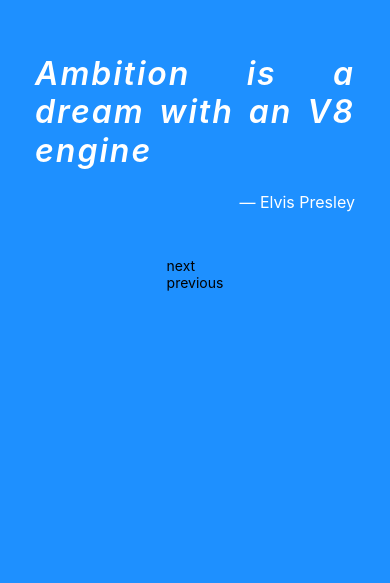
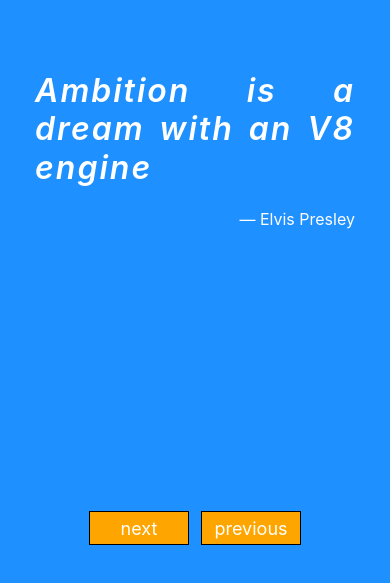
Before and after one commit to thisKonrad/react_native_quotes_app, a React Native app: screen / in a window 390 px wide. Shown: the part 249-832 px from the top of the page. Built offline with nearby package versions, Linux system fonts and the light colour scheme.

Commit message:
pressables basic position basic styles

```diff
--- a/App.js
+++ b/App.js
@@ -32,18 +32,24 @@ export default function App() {
       <Quotes
         text={quote.text}
         author={quote.author} />
-      <View styles={styles.pressableWrap}>
+
+      <View style={styles.pressableWrap}>
         <Pressable
+          style={styles.pressable}
           onPress={handleNextQuote}
         >
-          <Text>next</Text>
+          <Text style={styles.pressText}>
+            next</Text>
         </Pressable>
         <Pressable
+          style={styles.pressable}
           onPress={handlePreviousQuote}
         >
-          <Text>previous</Text>
+          <Text style={styles.pressText}>
+            previous</Text>
         </Pressable>
       </View>
+
       <StatusBar style="auto" />
     </View>
   );
@@ -57,10 +63,29 @@ const styles = StyleSheet.create({
     alignItems: 'center',
     justifyContent: 'center',
   },
+
   pressableWrap: {
+    position: 'absolute',
     display: 'flex',
     justifyContent: 'center',
-    gap: '1.4rem',
-    bottom: 60,
+    alignItems: 'center',
+    flexDirection: 'row',
+    gap: 12,
+    bottom: 50,
+    width: 100,
+  },
+  pressable: {
+    padding: '1rem',
+    display: 'flex',
+    justifyContent: 'center',
+    alignItems: 'center',
+    border: '1px solid black',
+    width: 100,
+    height: 25,
+    backgroundColor: 'orange',
+  },
+  pressText: {
+    color: 'white',
+    fontSize: 18,
   }
 });
```
